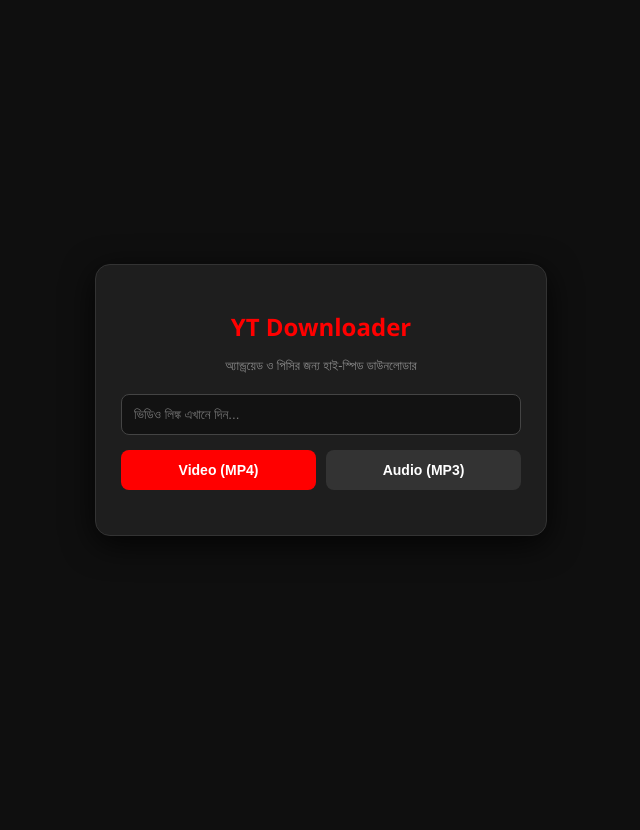
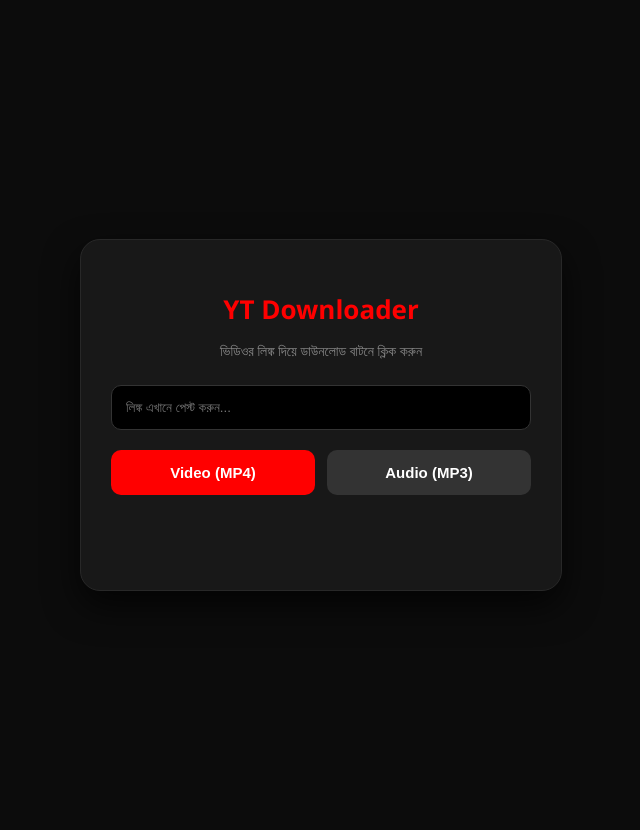
Before and after one commit to webkingranjit2/ytdl, a Flask app: page / in a window 1280 px wide. Shown: the whole page, without its empty margins (319-959 px from the left). Before the commit the page ends 536 px from the top, so only its background shows below. Run offline with Flask 3, Linux system fonts and the light colour scheme.

Commit message:
Add files via upload

```diff
--- a/templates/index.html
+++ b/templates/index.html
@@ -3,61 +3,78 @@
 <head>
     <meta charset="UTF-8">
     <meta name="viewport" content="width=device-width, initial-scale=1.0">
-    <title>YT Downloader</title>
+    <title>Master Video Downloader</title>
     <style>
-        body { font-family: 'Segoe UI', sans-serif; background: #0f0f0f; color: white; display: flex; justify-content: center; align-items: center; height: 100vh; margin: 0; }
-        .card { background: #1e1e1e; padding: 25px; border-radius: 15px; width: 90%; max-width: 400px; text-align: center; box-shadow: 0 8px 32px rgba(0,0,0,0.8); border: 1px solid #333; }
-        h2 { color: #ff0000; margin-bottom: 5px; }
-        p { color: #888; font-size: 13px; margin-bottom: 20px; }
-        input { width: 100%; padding: 12px; margin-bottom: 15px; border-radius: 8px; border: 1px solid #444; background: #121212; color: white; box-sizing: border-box; outline: none; }
-        .btn-group { display: flex; gap: 10px; }
-        button { flex: 1; padding: 12px; border: none; border-radius: 8px; font-weight: bold; cursor: pointer; transition: 0.3s; font-size: 14px; }
-        .mp4 { background: #ff0000; color: white; }
-        .mp3 { background: #333; color: white; }
-        #status { margin-top: 20px; font-size: 14px; color: #ff4444; }
-        .loader { display: none; border: 3px solid #333; border-top: 3px solid #ff0000; border-radius: 50%; width: 25px; height: 25px; animation: spin 1s linear infinite; margin: 15px auto; }
+        :root { --primary: #ff0000; --bg: #0c0c0c; --card: #181818; }
+        body { font-family: 'Segoe UI', sans-serif; background: var(--bg); color: #fff; display: flex; justify-content: center; align-items: center; min-height: 100vh; margin: 0; padding: 15px; }
+        .card { background: var(--card); padding: 30px; border-radius: 20px; width: 100%; max-width: 420px; text-align: center; border: 1px solid #282828; box-shadow: 0 15px 35px rgba(0,0,0,0.7); }
+        h2 { color: var(--primary); font-size: 26px; margin-bottom: 5px; }
+        p { color: #888; font-size: 14px; margin-bottom: 25px; }
+        input { width: 100%; padding: 14px; margin-bottom: 20px; border-radius: 10px; border: 1px solid #333; background: #000; color: #fff; box-sizing: border-box; outline: none; transition: 0.3s; }
+        input:focus { border-color: var(--primary); }
+        .btn-group { display: flex; gap: 12px; }
+        button { flex: 1; padding: 14px; border: none; border-radius: 10px; font-weight: bold; cursor: pointer; transition: 0.2s; font-size: 15px; }
+        .mp4 { background: var(--primary); color: #fff; }
+        .mp3 { background: #333; color: #fff; }
+        button:hover { opacity: 0.9; transform: scale(0.98); }
+        #status { margin-top: 25px; min-height: 40px; }
+        .error-box { color: #ff4d4d; background: rgba(255, 77, 77, 0.1); padding: 10px; border-radius: 8px; font-size: 13px; }
+        .success-box { color: #2ecc71; font-weight: bold; }
+        .loader { display: none; border: 3px solid #222; border-top: 3px solid var(--primary); border-radius: 50%; width: 25px; height: 25px; animation: spin 1s linear infinite; margin: 15px auto; }
         @keyframes spin { 0% { transform: rotate(0deg); } 100% { transform: rotate(360deg); } }
-        .dl-link { display: inline-block; margin-top: 15px; padding: 10px 20px; background: #28a745; color: white; text-decoration: none; border-radius: 8px; font-weight: bold; width: 100%; box-sizing: border-box; }
+        .dl-link { display: inline-block; margin-top: 15px; padding: 12px 25px; background: #2ecc71; color: #fff; text-decoration: none; border-radius: 8px; font-weight: bold; width: 100%; box-sizing: border-box; }
     </style>
 </head>
 <body>
     <div class="card">
         <h2>YT Downloader</h2>
-        <p>অ্যান্ড্রয়েড ও পিসির জন্য হাই-স্পিড ডাউনলোডার</p>
-        <input type="text" id="url" placeholder="ভিডিও লিঙ্ক এখানে দিন...">
+        <p>ভিডিওর লিঙ্ক দিয়ে ডাউনলোড বাটনে ক্লিক করুন</p>
+
+        <input type="text" id="urlInput" placeholder="লিঙ্ক এখানে পেস্ট করুন...">
+
         <div class="btn-group">
-            <button class="mp4" onclick="startDownload('mp4')">Video (MP4)</button>
-            <button class="mp3" onclick="startDownload('mp3')">Audio (MP3)</button>
+            <button class="mp4" onclick="handleDownload('mp4')">Video (MP4)</button>
+            <button class="mp3" onclick="handleDownload('mp3')">Audio (MP3)</button>
         </div>
+
         <div class="loader" id="loader"></div>
         <div id="status"></div>
     </div>
 
     <script>
-        async function startDownload(mode) {
-            const url = document.getElementById('url').value;
+        async function handleDownload(mode) {
+            const url = document.getElementById('urlInput').value;
             const status = document.getElementById('status');
             const loader = document.getElementById('loader');
 
-            if(!url) return alert("লিঙ্ক দিন!");
+            if (!url) {
+                status.innerHTML = '<div class="error-box">দয়া করে একটি সঠিক লিঙ্ক দিন!</div>';
+                return;
+            }
 
-            status.innerHTML = "";
+            status.innerHTML = "সার্ভার চেক করা হচ্ছে...";
             loader.style.display = "block";
 
             try {
                 const response = await fetch('/download', {
                     method: 'POST',
-                    headers: {'Content-Type': 'application/json'},
+                    headers: { 'Content-Type': 'application/json' },
                     body: JSON.stringify({ url: url, mode: mode })
                 });
+
                 const result = await response.json();
-                if(result.success) {
-                    status.innerHTML = `<a href="${result.download_url}" target="_blank" class="dl-link">ফাইলটি সেভ করুন</a>`;
+
+                if (result.success) {
+                    status.innerHTML = `
+                        <div class="success-box">ফাইল রেডি!</div>
+                        <a href="${result.download_url}" target="_blank" class="dl-link" download>Download Now</a>
+                        <p style="font-size: 11px; margin-top: 8px;">(যদি ডাউনলোড শুরু না হয়, বাটনে চেপে ধরে "Save Link" দিন)</p>
+                    `;
                 } else {
-                    status.innerHTML = "সার্ভার এরর! আবার চেষ্টা করুন।";
+                    status.innerHTML = `<div class="error-box">এরর: ${result.error}</div>`;
                 }
             } catch (err) {
-                status.innerHTML = "কানেকশন এরর!";
+                status.innerHTML = '<div class="error-box">সার্ভারের সাথে কানেক্ট করা যাচ্ছে না। আবার চেষ্টা করুন।</div>';
             } finally {
                 loader.style.display = "none";
             }
```
